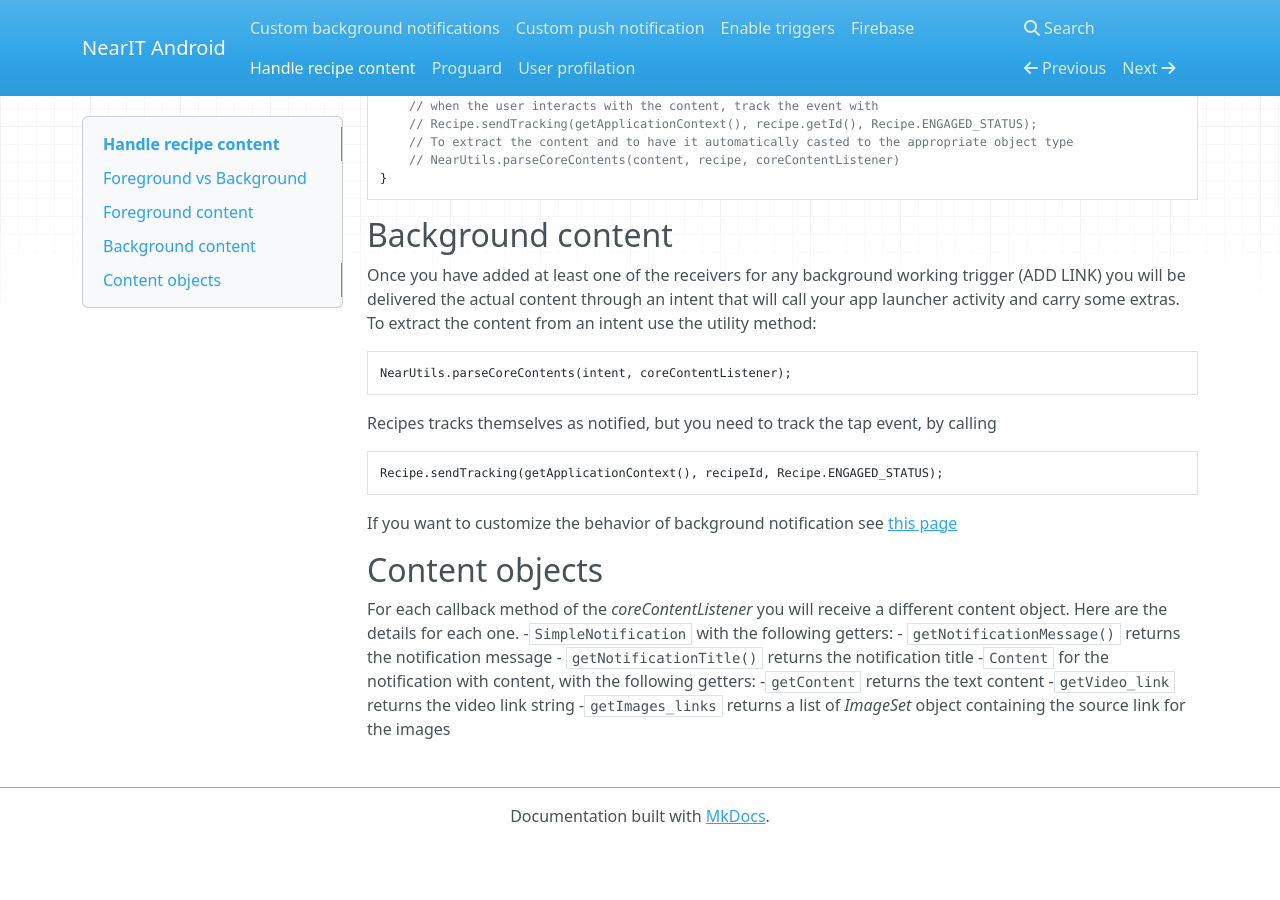
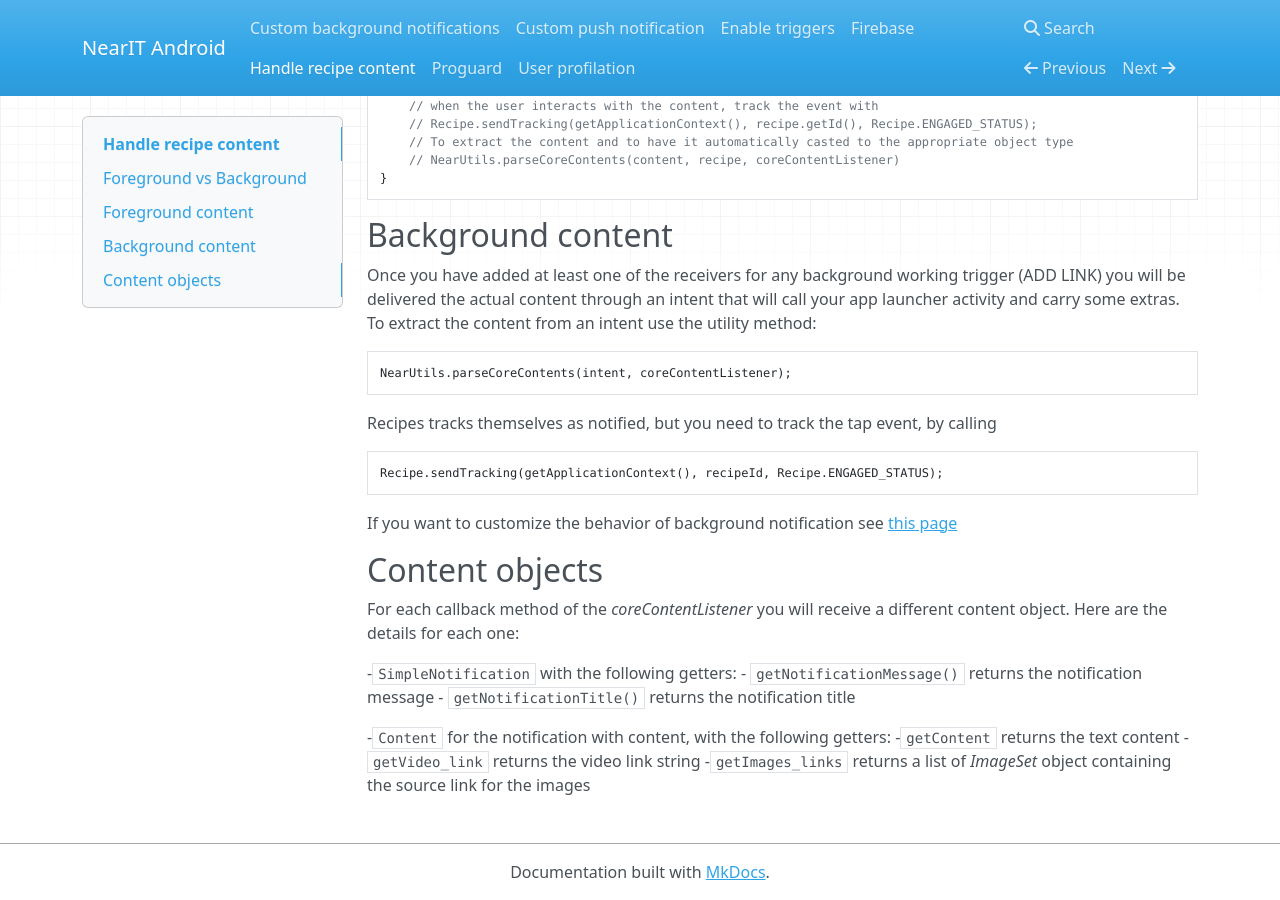
Before and after one commit to nearit/Android-SDK, an MkDocs documentation site: the page built from docs/handle-content.md, in a window 1280 px wide and 900 px high, scrolled down 782 px. Built offline with MkDocs 1.6.1, drawn with Linux system fonts in a browser that asks for light colours; nearby versions of some CDN libraries; before the commit the page ends 1626 px from its top, so only the background shows below that.

````diff
--- a/docs/handle-content.md
+++ b/docs/handle-content.md
@@ -54,10 +54,12 @@ If you want to customize the behavior of background notification see [this page]
 ## Content objects ##
 
 For each callback method of the *coreContentListener* you will receive a different content object.
-Here are the details for each one.
+Here are the details for each one:
+
 -```SimpleNotification``` with the following getters:
     - ```getNotificationMessage()``` returns the notification message
     - ```getNotificationTitle()``` returns the notification title
+
 -```Content``` for the notification with content, with the following getters:
     -```getContent``` returns the text content
     -```getVideo_link``` returns the video link string
````
